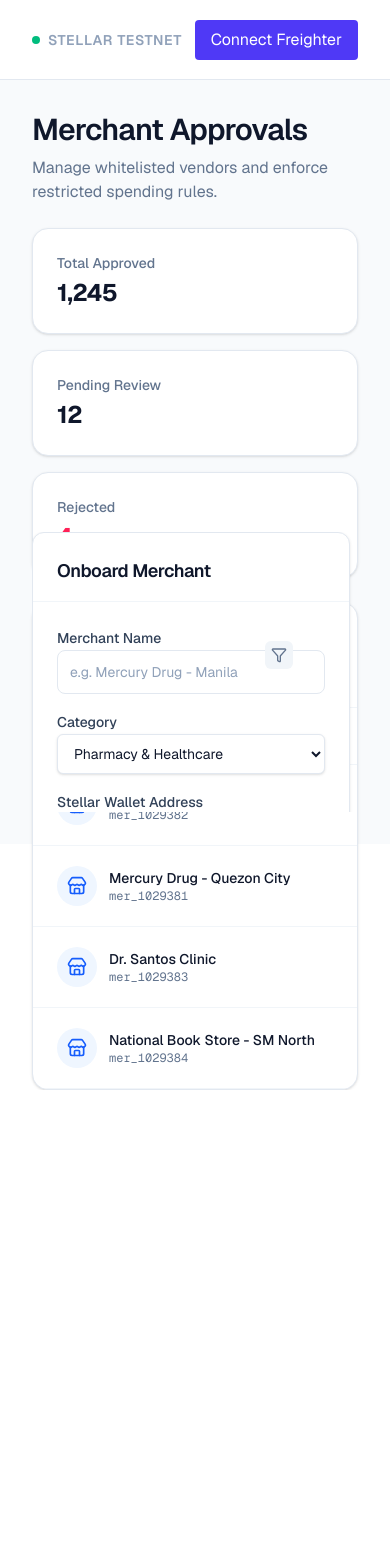
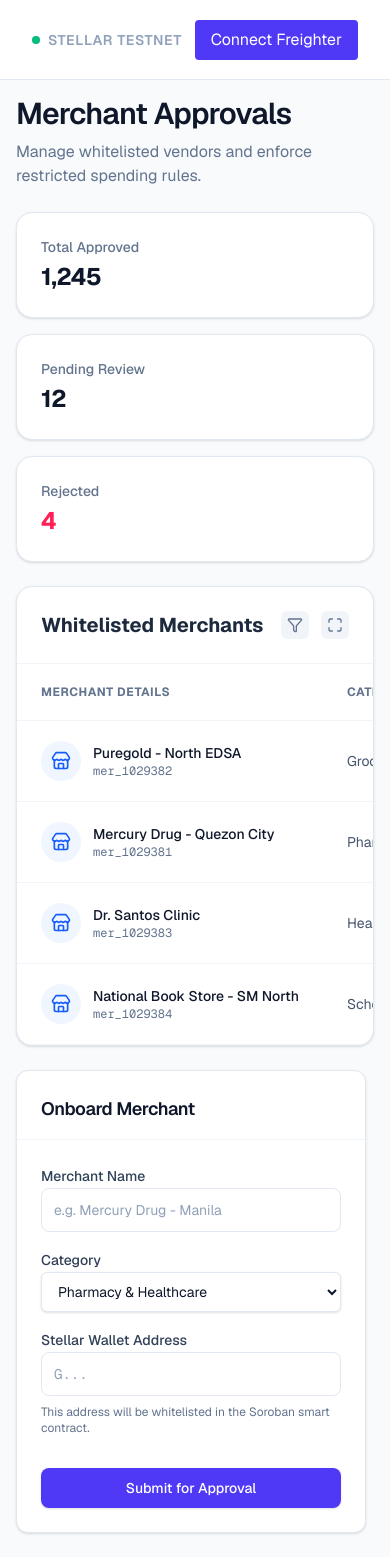
Before and after one commit to Dranyl-23/4PS-Nexus, a Next.js app in the folder web/: page /merchants in a window 390 px wide. Before the commit the page ends 1090 px from the top, so only its background shows below. Built offline with nearby package versions, Linux system fonts and the light colour scheme.

Commit message:
fix: resolve mobile layout overlap on merchants page

```diff
--- a/web/src/app/merchants/page.tsx
+++ b/web/src/app/merchants/page.tsx
@@ -8,7 +8,7 @@ export const metadata = {
 
 export default function MerchantsPage() {
   return (
-    <div className="p-8 max-w-6xl mx-auto w-full h-[calc(100vh-80px)] flex flex-col">
+    <div className="p-4 md:p-8 max-w-6xl mx-auto w-full min-h-[calc(100vh-80px)] lg:h-[calc(100vh-80px)] flex flex-col">
       <div className="mb-6 shrink-0">
         <h1 className="text-3xl font-semibold tracking-tight text-slate-900 mb-2">
           Merchant Approvals
@@ -18,8 +18,8 @@ export default function MerchantsPage() {
         </p>
       </div>
 
-      <div className="grid grid-cols-1 lg:grid-cols-3 gap-8 min-h-0 flex-1">
-        <div className="lg:col-span-2 flex flex-col gap-6 min-h-0">
+      <div className="grid grid-cols-1 lg:grid-cols-3 gap-6 md:gap-8 flex-1 lg:min-h-0">
+        <div className="lg:col-span-2 flex flex-col gap-6 lg:min-h-0">
           <div className="grid grid-cols-1 sm:grid-cols-3 gap-4 shrink-0">
             <div className="p-6 rounded-2xl bg-white border border-slate-200 shadow-sm">
               <p className="text-sm font-medium text-slate-500 mb-1">Total Approved</p>
@@ -35,12 +35,12 @@ export default function MerchantsPage() {
             </div>
           </div>
 
-          <div className="flex-1 min-h-0">
+          <div className="lg:flex-1 lg:min-h-0">
             <MerchantTable />
           </div>
         </div>
 
-        <div className="lg:col-span-1 shrink-0 overflow-y-auto pr-2 pb-2">
+        <div className="lg:col-span-1 shrink-0 lg:overflow-y-auto pr-2 pb-2">
           <AddMerchantForm />
         </div>
       </div>
```
